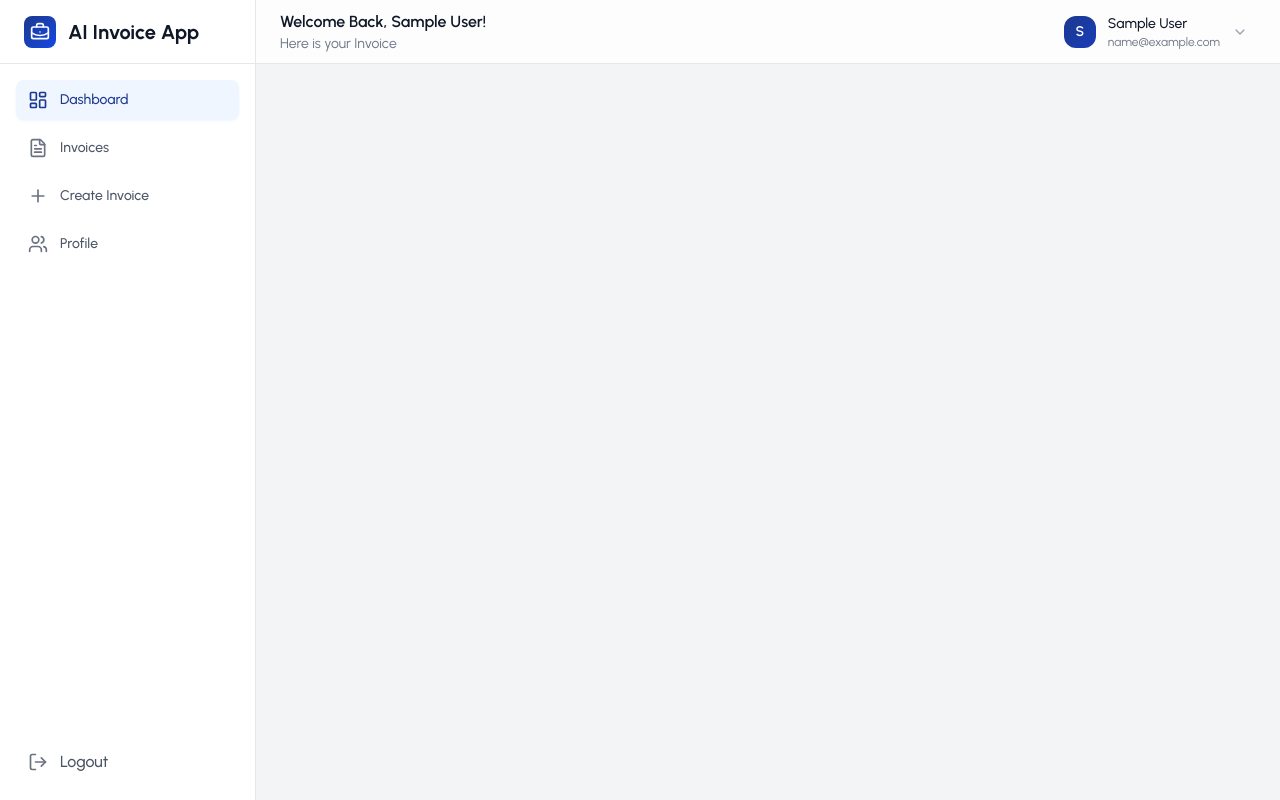
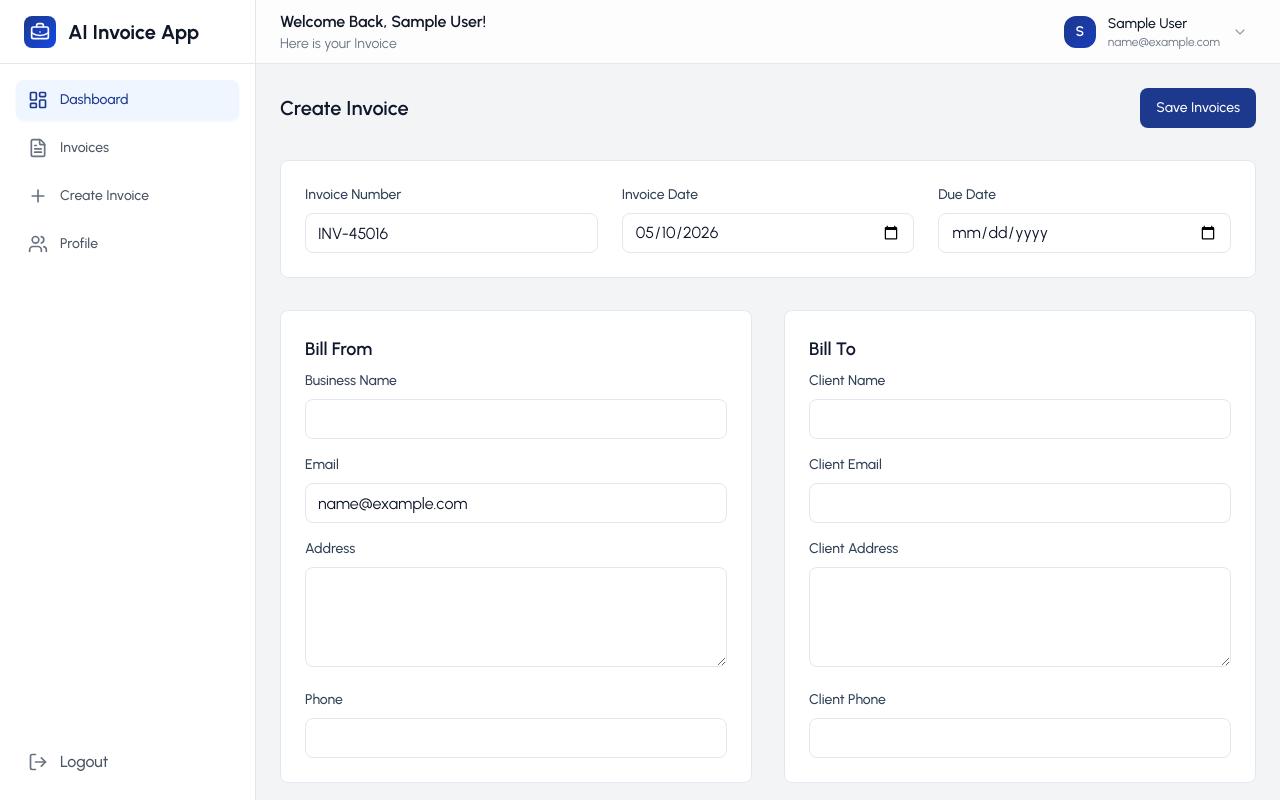
Before and after one commit to patelscripts/AI_Invoice_Generator, a React (Vite) app in the folder Frontend/: page /invoices/new in a window 1280 px wide. Built offline with nearby package versions, Linux system fonts and the light colour scheme; no server answers; sample sign-in values are in the browser's storage; a web font is replaced by a local one.

Commit message:
create some pages in UI section and solve some bugs

```diff
--- /dev/null
+++ b/Frontend/src/components/ui/InputField.jsx
@@ -0,0 +1,18 @@
+function InputField({icon:Icon, label, name, ...props}){
+    return(
+        <div>
+            <label htmlFor={name} className="block text-sm font-medium text-slate-700 mb-2">{label}</label>
+            <div className="relative">
+                {Icon && <div className="absolute inste-y-0 left-0 pl-3 flex items-center pointer-events-none">
+                   <Icon className="w-5 h-5 text-slate-400"/>
+                   </div>}
+                   <input
+                   id={name}
+                   name={name}
+                   {...props}
+                   className={`w-full h-10 pr-3 py-2 border border-slate-200 rounded-lg bg-white text-slate-900 placeholder-slate-400 focus:outline-none focus:ring-2 focus:ring-blue-500 focus:ring-transparent ${Icon ? 'pl-10':'pl-3'}`}/>
+            </div>
+        </div>
+    )
+}
+export default InputField
--- /dev/null
+++ b/Frontend/src/components/ui/SelectField.jsx
@@ -0,0 +1,20 @@
+function SelectField({label, name, options, ...props}){
+    return(
+        <div>
+            <label htmlFor={name} className="block text-sm font-medium text-slate-700 mb-2">{label}</label>
+            <select
+            name={name}
+            id={id}
+            {...props}
+            className="w-full h-10 px-3 py-2 border border-slate-200 rounded-lg bg-white text-slate-900 placeholder-slate-400 focus:outline-none focus:ring-2 focus:ring-blue-500 focus:ring-transparent"
+            >
+                {options.map(option =>(
+                    <option key={option.value || option} value={option.value || option}>
+                        {option.label || option}
+                    </option>
+                ))}
+            </select>
+        </div>
+    )
+}
+export default SelectField;
--- /dev/null
+++ b/Frontend/src/components/ui/TextareaField.jsx
@@ -0,0 +1,20 @@
+function TextareaField({icon:Icon, label, name, ...props}){
+    return(
+        <div>
+             <label htmlFor={name} className="block text-sm font-medium text-slate-700 mb-2">{label}</label>
+            <div className="relative">
+                {Icon && <div className="absolute top-3 left-0 pl-3 flex items-center pointer-events-none">
+                   <Icon className="w-5 h-5 text-slate-400"/>
+                   </div>}
+                   <textarea
+                   id={name}
+                   name={name}
+                   rows={3}
+                   {...props}
+                   className={`w-full min-h-[100px] pr-3 py-2 border border-slate-200 rounded-lg bg-white text-slate-900 placeholder-slate-400 resize-vertical focus:outline-none focus:ring-2 focus:ring-blue-500 focus:ring-transparent ${Icon ? 'pl-10':'pl-3'}`}>
+                    </textarea>
+            </div>
+        </div>
+    )
+}
+export default TextareaField;
--- a/Frontend/src/pages/Dashboard/Dashboard.jsx
+++ b/Frontend/src/pages/Dashboard/Dashboard.jsx
@@ -15,7 +15,7 @@
 
   const [recentInvoices, setRecentInvoices] = useState([]);
   const [loading, setLoading] = useState(true);
-  const naviagte = useNavigate();
+  const navigate = useNavigate();
 
   useEffect(() =>{
     const fetchDashboardData  = async () =>{
@@ -127,7 +127,7 @@
           <h3 className='text-lg font-semibold text-slate-900'>
             Recent Invoices
           </h3>
-          <button variant="ghost" onClick={()=>naviagte("/invoices")}>
+          <button variant="ghost" onClick={()=>navigate("/invoices")}>
             View All
           </button>
         </div>
@@ -155,7 +155,7 @@
                    return (<tr
                   key={invoice._id}
                   className='hover:bg-slate-50 cursor-pointer'
-                  onClick={() => naviagte(`/invoices/${invoice.id}`)}>
+                  onClick={() => navigate(`/invoices/${invoice._id}`)}>
                     <td className='px-6 py-4 whitespace-nowrap'>
                       <div className='text-sm font-medium text-slate-900'>
                         {invoice.billTo.clientName}
@@ -170,7 +170,7 @@
                     <td className='px-6 py-4 whitespace-nowrap'>
                       <span
                       className={`inline-flex items-center px-2.5 py-0.5 rounded-full text-xs font-medium ${
-                        invoice.status === "Paid"
+                        invoice.status === "paid"
                         ?"bg-emerald-100 text-emerald-800"
                         : invoice.status === "Pending"
                         ? "bg-amber-100 text-amber-800"
@@ -199,7 +199,7 @@
             <p className='text-slate-500 mb-6 max-w-md'>
               You haven't created any invoices yet. Get started by creating your first one.
             </p>
-            <button onClick={()=>naviagte('/invoices/new')} icon={Plus}>
+            <button onClick={()=>navigate('/invoices/new')} icon={Plus}>
               Create Invoice
             </button>
           </div>
--- a/Frontend/src/pages/Invoices/CreateInVoices.jsx
+++ b/Frontend/src/pages/Invoices/CreateInVoices.jsx
@@ -1,11 +1,149 @@
-import React from 'react'
+import React, { useEffect, useState } from 'react'
+import { useLocation, useNavigate } from 'react-router-dom'
+import { useAuth } from '../../context/AuthContext';
+import moment from "moment";
+import axiosInstance from '../../utils/axiosInstance';
+import { API_PATHS } from '../../utils/ApiPath';
+import Button from '../../components/ui/Button';
+import InputField from '../../components/ui/InputField';
+import TextareaField from '../../components/ui/TextareaField';
+const CreateInVoices = ({existingInvoice, onSave}) => {
+  const navigate = useNavigate();
+  const location = useLocation();
+  const {user} = useAuth();
+  const [formData, setFormData] = useState(
+    existingInvoice || {
+      invoiceNumber:"",
+      invoiceDate: new Date().toISOString().split("T")[0],
+      dueDate:"",
+      billFrom:{
+        businessName: user?.businessName || "",
+        email: user?.email || "",
+        address: user?.address || "",
+        phone: user?.phone ||"",
+      },
+      billTo: {clientName: "", email:"", address:"", phone:""},
+      items:[{name:"", quantity:1, unitPrice:0, taxPercent:0}],
+      notes:"",
+      paymentTerms:"Net 15"
+    }
+  );
 
-const CreateInVoices = () => {
-  return (
-    <div>
+  const [loading , setLoading] = useState(false);
+  const [isGeneratingNumber, setIsGeneratingNumber] = useState(!existingInvoice)
 
+  useEffect(()=>{
+    const aiData = location.state?.aiData;
+    if(aiData){
+      setFormData(prev => ({
+        ...prev,
+        billTo:{
+          clientName: aiData.clientName || "",
+          email: aiData.email || "",
+          address: aiData.address || "",
+          phone: "",
+        },
+        items : aiData.items || [{name:"", quantity:1, unitPrice:0, taxPercent:0}]
+      }));
+    }
+    if(existingInvoice){
+      setFormData({
+        ...existingInvoice,
+        invoiceDate:moment(existingInvoice.invoiceDate).format("YYYY-MM-DD"),
+        dueDate:moment(existingInvoice.dueDate).format("YYYY-MM-DD")
+      });
+    }else{
+      const generateNewInvoiceNumber = async () =>{
+        setIsGeneratingNumber(true);
+        try{
+          const response = await axiosInstance.get(API_PATHS.INVOICE.GET_ALL_INVOICES);
+          const invoices = response.data;
+          let maxNum = 0;
+          invoices.forEach((inv) => {
+            const num = parseInt(inv.invoiceNumber.split("-")[1]);
+            if(!isNaN(num) && num > maxNum) maxNum = num;
+          });
+          const newInvoiceNumber = `INV-${String(maxNum + 1).padStart(3,"0")}`;
+          setFormData((prev) => ({...prev, invoiceNumber: newInvoiceNumber}))
+        }catch(error){
+          console.error("Failed to generate invoice Number",error);
+          setFormData((prev) => ({...prev, invoiceNumber : `INV-${Date.now().toString().slice(-5)}`}))
+        }
+        setIsGeneratingNumber(false);
+      };
+      generateNewInvoiceNumber();
+    }
+  },[existingInvoice]);
+
+  const handleInputChange = (e, section, index) => {};
+  const handleAddItem = () =>{
+    setFormData({...formData, items:[...formData.items,{name:"", quantity: 1, unitPrice:0, taxPercent:0}]})
+  };
+
+  const handleRemoveItem = (index) =>{
+
+  }
+
+ const { subtotal, taxTotal, total } = (() => {
+  let subtotal = 0, taxTotal = 0;
+
+  formData.items.forEach((item) => {
+    const itemTotal = (item.quantity || 0) * (item.unitPrice || 0);
+    subtotal += itemTotal;
+    taxTotal += itemTotal * ((item.taxPercent || 0) / 100);
+  });
+
+  return {
+    subtotal,
+    taxTotal,
+    total: subtotal + taxTotal
+  };
+})();
+  const handleSubmit = async (e) => {
+    e.preventDefault();
+    setLoading(true)
+  };
+  return <form onSubmit={handleSubmit} className='space-y-8 pb-[100vh]'>
+    <div className='flex justify-between items-center'>
+      <h2 className='text-xl font-semibold text-slate-900'>{existingInvoice ? "Edit Invoice": "Create Invoice"}</h2>
+      <Button type="submit" isLoading={loading || isGeneratingNumber}>
+        {existingInvoice ? "Save Changes" :"Save Invoices"}
+      </Button>
     </div>
-  )
+
+    <div className='bg-white p-6 rounded-lg shadow-sm shadow-gray-100 border border-slate-200 ' >
+      <div className='grid grid-cols-1 md:grid-cols-3 gap-6'>
+        <InputField
+        label="Invoice Number"
+        name="invoiceNumber"
+        readOnly
+        value={formData.invoiceNumber}
+        placeholder={isGeneratingNumber ? "Generating...":""}
+        disabled
+        />
+        <InputField label="Invoice Date" type="date" name="invoiceDate" value={formData.invoiceDate} onChange={handleInputChange}/>
+        <InputField label="Due Date" type="date" name="dueDate" value={formData.dueDate} onChange={handleInputChange}/>
+      </div>
+    </div>
+
+    <div className='grid grid-cols-1 lg:grid-cols-2 gap-8'>
+      <div className='bg-white p-6 rounded-lg shadow-sm shadow-gray-100 border border-slate-200 space-y-4'>
+        <h3 className='text-lg font-semibold text-slate-900 mb-2'>Bill From</h3>
+        <InputField label="Business Name"  name="invoiceDate" value={formData.billFrom.businessName} onChange={(e)=> handleInputChange(e,"billFrom")}/>
+        <InputField label="Email" type="email" name="email" value={formData.billFrom.email} onChange={(e)=> handleInputChange(e,"billFrom")}/>
+        <TextareaField label="Address" name="address" value={formData.billFrom.address} onChange={(e)=> handleInputChange(e,"billFrom")}/>
+        <InputField label="Phone" name="phone" value={formData.billFrom.phone} onChange={(e)=> handleInputChange(e,"billFrom")}/>
+      </div>
+
+      <div className='bg-white p-6 rounded-lg shadow-sm shadow-gray-100 border border-slate-200 space-y-4'>
+        <h3 className='text-lg font-semibold text-slate-900 mb-2'>Bill To</h3>
+        <InputField label="Client Name" name="clientname" value={formData.billTo.clientName} onChange={(e)=> handleInputChange(e,"billTo")}/>
+        <InputField label="Client Email" type="email" name="email" value={formData.billTo.email} onChange={(e)=> handleInputChange(e,"billTo")}/>
+        <TextareaField label="Client Address" name="address" value={formData.billTo.address} onChange={(e)=> handleInputChange(e,"billTo")}/>
+        <InputField label="Client Phone" name="phone" value={formData.billTo.phone} onChange={(e)=> handleInputChange(e,"billTo")}/>
+      </div>
+    </div>
+  </form>
 }
 
 export default CreateInVoices
```
